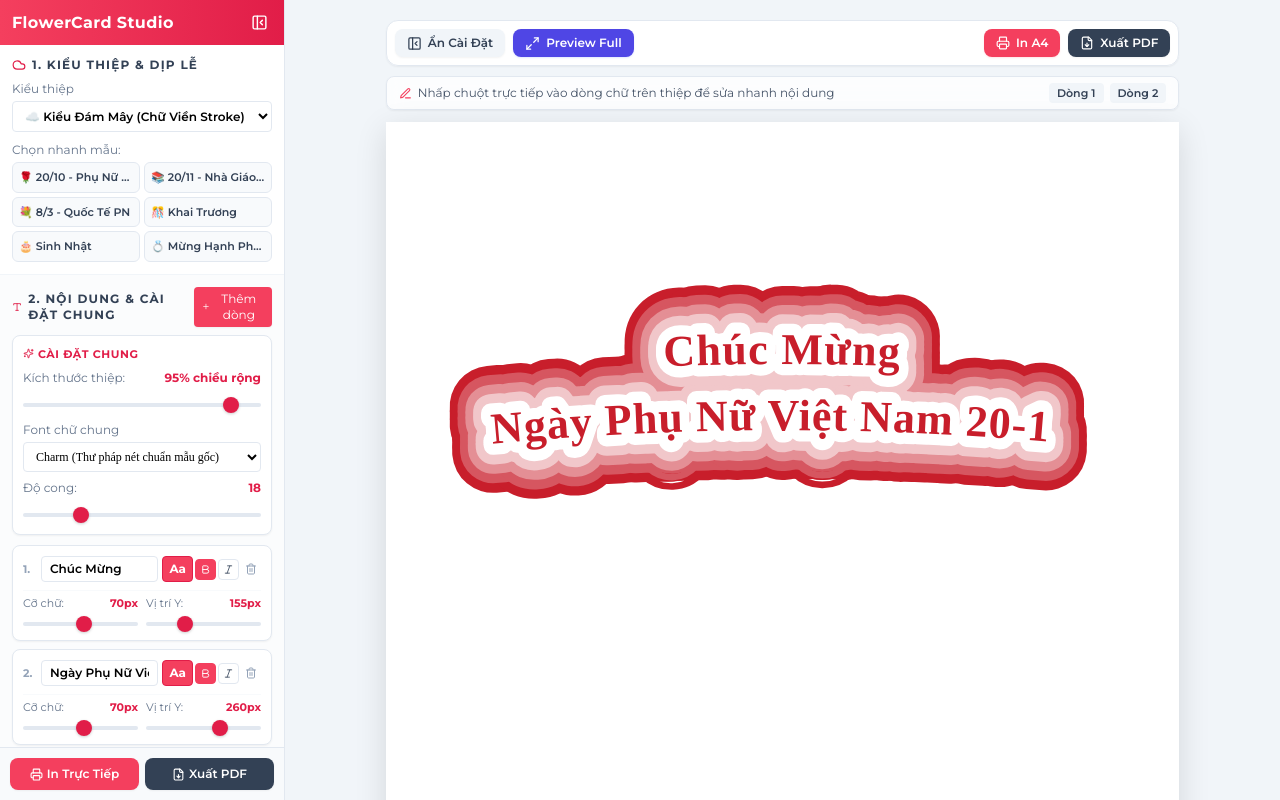
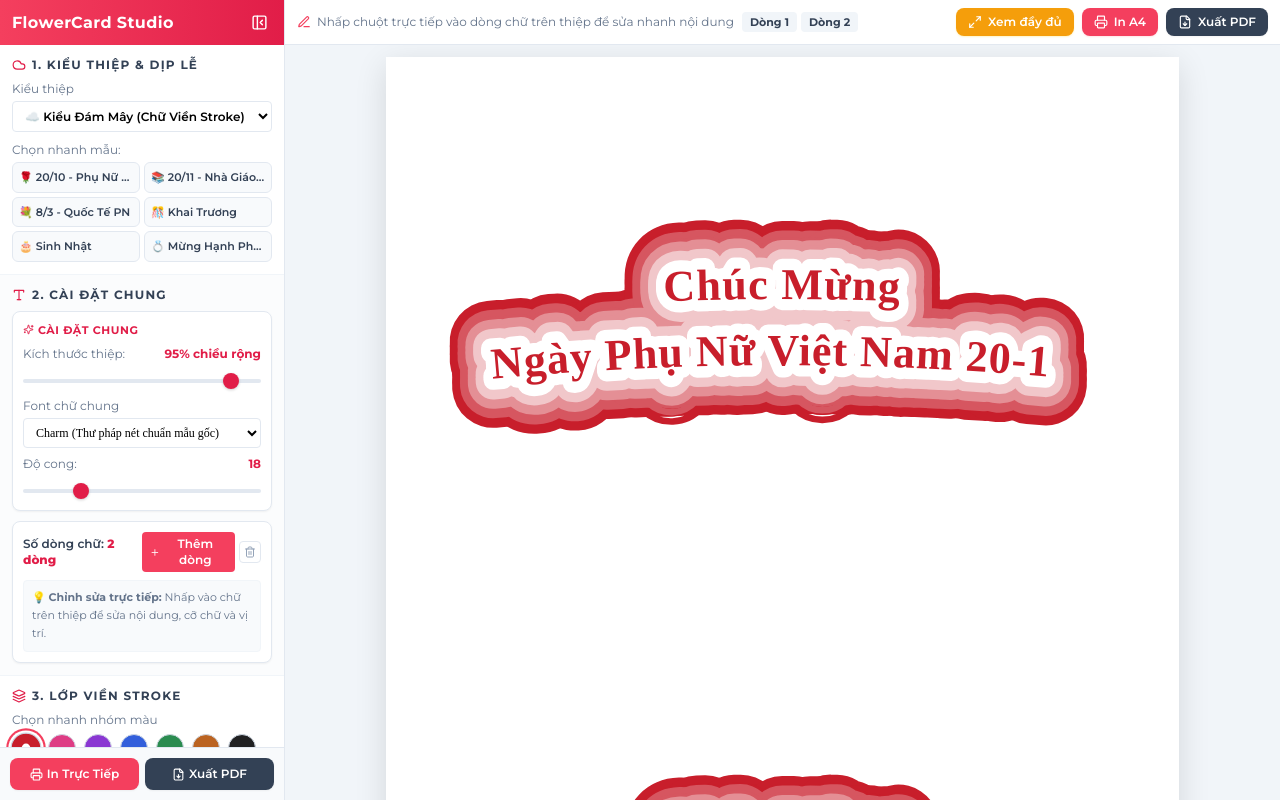
Before and after one commit to tvt253/flowercard-studio, a React (Vite) app: page / in a window 1280 px wide. Built offline with nearby package versions, Linux system fonts and the light colour scheme; a web font is replaced by a local one.

Commit message:
feat: tinh gon toolbar tren cung sticky sat le, hop nhat dong huong dan, an text input o panel

```diff
--- a/src/App.tsx
+++ b/src/App.tsx
@@ -59,25 +59,24 @@ const App: React.FC = () => {
         </div>
       </div>
 
-      {/* FLOATING BUTTON WHEN SIDEBAR IS HIDDEN */}
+      {/* FLOATING BUTTON WHEN SIDEBAR IS HIDDEN - Chỉ giữ lại icon gọn gàng */}
       {!isSidebarOpen && !isFullscreen && (
         <button
           onClick={toggleSidebar}
-          className="fixed top-3 left-3 z-30 flex items-center gap-1.5 px-3 py-2 bg-white/95 hover:bg-white text-slate-700 hover:text-rose-600 border border-slate-200 rounded-lg shadow-md transition-all text-xs font-semibold backdrop-blur print:hidden"
+          className="fixed top-2.5 left-2.5 z-30 p-2 bg-white/95 hover:bg-white text-slate-700 hover:text-rose-600 border border-slate-200 rounded-lg shadow-md transition-all backdrop-blur print:hidden"
           title="Mở lại bảng cài đặt"
         >
-          <PanelLeftOpen size={16} className="text-rose-600" />
-          <span>Hiện Cài Đặt</span>
+          <PanelLeftOpen size={17} className="text-rose-600" />
         </button>
       )}
 
-      {/* MAIN PREVIEW AREA - Giảm padding để khoảng cách giữa panel và tờ A4 sát nhau hơn */}
+      {/* MAIN PREVIEW AREA - Đặt p-0 để thanh công cụ trên cùng nằm sát lề trên, sticky khi cuộn */}
       <main
         className={clsx(
-          'overflow-auto flex flex-col items-center transition-colors duration-300',
+          'flex flex-col items-center transition-colors duration-300 relative',
           isFullscreen
             ? 'fixed inset-0 z-50 bg-slate-950 p-2 sm:p-4 pt-16 overflow-y-auto'
-            : 'flex-1 bg-slate-100 p-2 sm:p-3 overflow-x-auto'
+            : 'flex-1 bg-slate-100 p-0 overflow-y-auto overflow-x-auto'
         )}
       >
         <A4PreviewArea
--- a/src/components/A4PreviewArea.tsx
+++ b/src/components/A4PreviewArea.tsx
@@ -11,8 +11,8 @@ import {
   ArrowDown,
   Maximize2,
   Minimize2,
-  PanelLeftClose,
-  PanelLeftOpen,
+
+
   Printer,
   FileDown,
 } from 'lucide-react';
@@ -286,8 +286,6 @@ interface A4PreviewAreaProps {
 }
 
 const A4PreviewArea: React.FC<A4PreviewAreaProps> = ({
-  isSidebarOpen = true,
-  onToggleSidebar,
   isFullscreen = false,
   onToggleFullscreen,
 }) => {
@@ -310,7 +308,7 @@ const A4PreviewArea: React.FC<A4PreviewAreaProps> = ({
   const popupTopPercent = Math.max(5, Math.min(80, (visualLineY / 420) * 100 - 22));
 
   return (
-    <div className="print-wrapper flex flex-col items-center select-none w-full max-w-none px-1 sm:px-2 py-2">
+    <div className="print-wrapper flex flex-col items-center select-none w-full max-w-none p-0">
       {/* Dynamic Print Styles for A4 Landscape (1 copy) vs Portrait (2 copies) */}
       <style>{`
         @media print {
@@ -410,46 +408,71 @@ const A4PreviewArea: React.FC<A4PreviewAreaProps> = ({
         </div>
       )}
 
-      {/* THANH ĐIỀU KHIỂN CHÍNH (MASTER ACTION BAR) */}
+      {/* THANH ĐIỀU KHIỂN CHÍNH (MASTER ACTION BAR) - SÁT LỀ TRÊN, STICKY KHI CUỘN */}
       {!isFullscreen && (
-        <div
-          className="w-full mb-2.5 flex flex-wrap items-center justify-between gap-2 p-2 bg-white/95 backdrop-blur border border-slate-200 rounded-xl shadow-sm print:hidden transition-all duration-300"
-          style={{
-            maxWidth: isLandscape ? '100%' : 'min(210mm, 100%)',
-          }}
-        >
-          <div className="flex items-center gap-2">
-            {/* Nút Ẩn / Hiện Cài Đặt */}
-            {onToggleSidebar && (
+        <div className="sticky top-0 z-20 w-full bg-white/95 backdrop-blur-md border-b border-slate-200 shadow-xs px-3 py-2 flex flex-wrap items-center justify-between gap-2.5 print:hidden">
+          {/* BÊN TRÁI: DÒNG CHỮ HƯỚNG DẪN / TRẠNG THÁI & CHỌN NHANH DÒNG */}
+          <div className="flex items-center gap-2 min-w-0 flex-1">
+            <div className="flex items-center gap-1.5 text-xs text-slate-700 min-w-0">
+              <Edit3 size={14} className="text-rose-500 flex-shrink-0" />
+              {selectedLine ? (
+                <span className="truncate">
+                  Đang sửa:{' '}
+                  <strong className="text-rose-600 font-bold">
+                    {selectedLine.text.length > 25
+                      ? selectedLine.text.slice(0, 25) + '...'
+                      : selectedLine.text}
+                  </strong>
+                </span>
+              ) : (
+                <span className="text-slate-500 font-medium truncate">
+                  Nhấp chuột trực tiếp vào dòng chữ trên thiệp để sửa nhanh nội dung
+                </span>
+              )}
+            </div>
+
+            {/* Nút chọn nhanh dòng chữ */}
+            <div className="flex items-center gap-1 flex-shrink-0">
+              {config.lines.map((line, idx) => (
+                <button
+                  key={line.id}
+                  onClick={() => setSelectedLineId(selectedLineId === line.id ? null : line.id)}
+                  className={clsx(
+                    'px-2 py-0.5 rounded text-[11px] font-bold transition-colors',
+                    selectedLineId === line.id
+                      ? 'bg-rose-500 text-white shadow-xs'
+                      : 'bg-slate-100 hover:bg-slate-200 text-slate-700'
+                  )}
+                >
+                  Dòng {idx + 1}
+                </button>
+              ))}
+              {selectedLineId && (
+                <button
+                  onClick={() => setSelectedLineId(null)}
+                  className="p-1 hover:bg-slate-100 text-slate-400 hover:text-slate-600 rounded text-xs leading-none"
+                  title="Đóng thanh chỉnh sửa"
+                >
+                  ✕
+                </button>
+              )}
+            </div>
+          </div>
+
+          {/* BÊN PHẢI: CÁC NÚT CHỨC NĂNG (XEM ĐẦY ĐỦ MÀU ẤM CẠNH IN A4, XUẤT PDF) */}
+          <div className="flex items-center gap-2 flex-shrink-0">
+            {/* Nút Xem đầy đủ (màu ấm hổ phách/amber cạnh nút In A4) */}
+            {onToggleFullscreen && (
               <button
-                onClick={onToggleSidebar}
-                className={clsx(
-                  'flex items-center gap-1.5 px-3 py-1.5 rounded-lg text-xs font-semibold transition-all shadow-sm',
-                  isSidebarOpen
-                    ? 'bg-slate-100 hover:bg-slate-200 text-slate-700'
-                    : 'bg-rose-500 hover:bg-rose-600 text-white shadow-rose-200'
-                )}
-                title={isSidebarOpen ? 'Ẩn bảng cài đặt để xem thiệp to và rõ hơn' : 'Mở bảng cài đặt'}
+                onClick={onToggleFullscreen}
+                className="flex items-center gap-1.5 px-3 py-1.5 bg-amber-500 hover:bg-amber-600 text-white rounded-lg text-xs font-semibold transition-all shadow-sm shadow-amber-100"
+                title="Xem thiệp ở chế độ toàn màn hình"
               >
-                {isSidebarOpen ? <PanelLeftClose size={15} /> : <PanelLeftOpen size={15} />}
-                <span>{isSidebarOpen ? 'Ẩn Cài Đặt' : 'Hiện Cài Đặt'}</span>
+                <Maximize2 size={14} />
+                <span>Xem đầy đủ</span>
               </button>
             )}
 
-            {/* Nút Xem Toàn Màn Hình (Preview Full) */}
-            {onToggleFullscreen && (
-              <button
-                onClick={onToggleFullscreen}
-                className="flex items-center gap-1.5 px-3 py-1.5 bg-indigo-600 hover:bg-indigo-700 text-white rounded-lg text-xs font-semibold transition-all shadow-sm shadow-indigo-100"
-                title="Xem thiệp ở chế độ toàn màn hình không có thanh công cụ"
-              >
-                <Maximize2 size={15} />
-                <span>Preview Full</span>
-              </button>
-            )}
-          </div>
-
-          <div className="flex items-center gap-2">
             {/* Nút In A4 nhanh */}
             <button
               onClick={() => handlePrint(isLandscape)}
@@ -473,61 +496,9 @@ const A4PreviewArea: React.FC<A4PreviewAreaProps> = ({
         </div>
       )}
 
-      {/* Thanh công cụ thông báo hướng dẫn sửa trực tiếp trên Preview */}
-      <div
-        className="mb-3 flex items-center justify-between w-full px-3 py-1.5 bg-white/80 backdrop-blur border border-slate-200 rounded-lg shadow-sm text-xs text-slate-600 print:hidden transition-all duration-300"
-        style={{
-          maxWidth: isLandscape ? '100%' : 'min(210mm, 100%)',
-        }}
-      >
-        <div className="flex items-center gap-1.5 font-medium">
-          <Edit3 size={13} className="text-rose-500 flex-shrink-0" />
-          <span>
-            {selectedLine ? (
-              <span>
-                Đang sửa:{' '}
-                <strong className="text-rose-600">
-                  {selectedLine.text.length > 25
-                    ? selectedLine.text.slice(0, 25) + '...'
-                    : selectedLine.text}
-                </strong>
-              </span>
-            ) : (
-              <span>Nhấp chuột trực tiếp vào dòng chữ trên thiệp để sửa nhanh nội dung</span>
-            )}
-          </span>
-        </div>
-
-        {/* Nút chọn nhanh dòng chữ */}
-        <div className="flex items-center gap-1.5">
-          {config.lines.map((line, idx) => (
-            <button
-              key={line.id}
-              onClick={() => setSelectedLineId(selectedLineId === line.id ? null : line.id)}
-              className={clsx(
-                'px-2 py-0.5 rounded text-[11px] font-semibold transition-colors',
-                selectedLineId === line.id
-                  ? 'bg-rose-500 text-white'
-                  : 'bg-slate-100 hover:bg-slate-200 text-slate-700'
-              )}
-            >
-              Dòng {idx + 1}
-            </button>
-          ))}
-          {selectedLineId && (
-            <button
-              onClick={() => setSelectedLineId(null)}
-              className="p-1 hover:bg-slate-100 text-slate-400 hover:text-slate-600 rounded"
-              title="Đóng thanh chỉnh sửa"
-            >
-              ✕
-            </button>
-          )}
-        </div>
-      </div>
-
-      {/* TỜ GIẤY A4: XOAY NGANG (297x210) KHI 1 BẢN, ĐỨNG (210x297) KHI 2 BẢN */}
-      <div
+      {/* VÙNG CHỨA TỜ GIẤY A4 */}
+      <div className="w-full flex flex-col items-center px-2 sm:px-3 py-3">
+        <div
         id="a4-print-area"
         className="a4-paper bg-white relative transition-all duration-300 mx-auto overflow-hidden"
         style={{
@@ -613,11 +584,12 @@ const A4PreviewArea: React.FC<A4PreviewAreaProps> = ({
           ))}
         </div>
       )}
+      </div>
     </div>
 
-    <p className="text-xs text-slate-400 mt-3 text-center print:hidden">
-      Nhấn <strong>In Trực Tiếp</strong> để in ra máy in hoặc <strong>Xuất PDF</strong> để lưu file in sắc nét.
-    </p>
+
+
+
   </div>
   );
 };
--- a/src/components/ControlSidebar.tsx
+++ b/src/components/ControlSidebar.tsx
@@ -1,11 +1,9 @@
 import React from 'react';
 import { useCardStore } from '../store/useCardStore';
-import { TextLine, PresetName, StyleType } from '../types/card';
+import { PresetName, StyleType } from '../types/card';
 import {
   Plus,
   Trash2,
-  Bold,
-  Italic,
   Printer,
   FileDown,
   Layers,
@@ -28,56 +26,6 @@ interface PresetItem {
   label: string;
   value: PresetName;
 }
-
-const DebouncedTextInput: React.FC<{
-  initialValue: string;
-  onCommit: (val: string) => void;
-  className?: string;
-  placeholder?: string;
-}> = ({ initialValue, onCommit, className, placeholder }) => {
-  const [val, setVal] = React.useState(initialValue);
-  const timerRef = React.useRef<ReturnType<typeof setTimeout> | null>(null);
-
-  React.useEffect(() => {
-    setVal(initialValue);
-  }, [initialValue]);
-
-  const handleChange = (e: React.ChangeEvent<HTMLInputElement>) => {
-    const next = e.target.value;
-    setVal(next);
-    if (timerRef.current) clearTimeout(timerRef.current);
-    timerRef.current = setTimeout(() => {
-      onCommit(next);
-    }, 350);
-  };
-
-  const handleKeyDown = (e: React.KeyboardEvent<HTMLInputElement>) => {
-    if (e.key === 'Enter') {
-      if (timerRef.current) clearTimeout(timerRef.current);
-      onCommit(val);
-      (e.target as HTMLInputElement).blur();
-    }
-  };
-
-  const handleBlur = () => {
-    if (timerRef.current) clearTimeout(timerRef.current);
-    if (val !== initialValue) {
-      onCommit(val);
-    }
-  };
-
-  return (
-    <input
-      type="text"
-      value={val}
-      onChange={handleChange}
-      onKeyDown={handleKeyDown}
-      onBlur={handleBlur}
-      className={className}
-      placeholder={placeholder}
-    />
-  );
-};
 
 // 1. Mẫu chọn nhanh cho KIỂU ĐÁM MÂY (bỏ chia buồn, khai trương màu đỏ, sinh nhật màu hồng)
 const CLOUD_PRESETS: PresetItem[] = [
@@ -132,8 +80,6 @@ const ControlSidebar: React.FC<ControlSidebarProps> = ({
     config,
     addLine,
     removeLine,
-    updateLine,
-    toggleLineTextCase,
     updateConfig,
     setStyleType,
     updateGlobalTypography,
@@ -217,21 +163,15 @@ const ControlSidebar: React.FC<ControlSidebarProps> = ({
           </div>
         </div>
 
-        {/* MỤC 2: NỘI DUNG CHỮ & ĐIỀU CHỈNH CHUNG */}
+        {/* MỤC 2: CÀI ĐẶT CHUNG */}
         <div className="p-3 border-b border-slate-100 bg-slate-50/50">
           <div className="flex items-center justify-between mb-2">
             <div className="flex items-center gap-1.5">
               <Type size={14} className="text-rose-600" />
               <h2 className="text-xs font-bold text-slate-700 uppercase tracking-widest">
-                2. Nội Dung & Cài Đặt Chung
+                2. Cài Đặt Chung
               </h2>
             </div>
-            <button
-              onClick={addLine}
-              className="flex items-center gap-1 px-2 py-1 text-xs bg-rose-500 text-white rounded hover:bg-rose-600 transition-colors shadow-sm"
-            >
-              <Plus size={11} /> Thêm dòng
-            </button>
           </div>
 
           {/* Cài đặt chung đồng nhất */}
@@ -240,7 +180,7 @@ const ControlSidebar: React.FC<ControlSidebarProps> = ({
               <Sparkles size={11} /> Cài đặt chung
             </div>
 
-            {/* Kích thước thiệp so với giấy - mặc định 95% chiều rộng giấy và căn giữa */}
+            {/* Kích thước thiệp so với giấy */}
             <div>
               <div className="flex justify-between text-xs font-medium text-slate-500 mb-1">
                 <span>Kích thước thiệp:</span>
@@ -288,7 +228,7 @@ const ControlSidebar: React.FC<ControlSidebarProps> = ({
               </select>
             </div>
 
-            {/* Độ cong tăng lên đến 80 */}
+            {/* Độ cong */}
             <div>
               <div className="flex justify-between text-xs font-medium text-slate-500 mb-1">
                 <span>Độ cong:</span>
@@ -306,126 +246,33 @@ const ControlSidebar: React.FC<ControlSidebarProps> = ({
             </div>
           </div>
 
-          {/* Danh sách nhập nội dung từng dòng */}
-          <div className="space-y-2">
-            {config.lines.map((line: TextLine, index: number) => (
-              <div
-                key={line.id}
-                className="p-2.5 border border-slate-200 rounded-lg bg-white space-y-2 shadow-sm"
+          {/* Quản lý số lượng dòng chữ & hướng dẫn sửa trực tiếp */}
+          <div className="p-2.5 bg-white border border-slate-200 rounded-lg space-y-2 shadow-sm">
+            <div className="flex items-center justify-between">
+              <span className="text-xs font-semibold text-slate-700">
+                Số dòng chữ: <strong className="text-rose-600">{config.lines.length} dòng</strong>
+              </span>
+              <div className="flex items-center gap-1">
+                <button
+                  onClick={addLine}
+                  className="flex items-center gap-1 px-2 py-1 text-xs bg-rose-500 hover:bg-rose-600 text-white rounded transition-colors shadow-xs font-semibold"
                 >
-                {/* Dòng input text */}
-                <div className="flex items-center gap-1">
-                  <span className="text-[11px] font-bold text-slate-400 flex-shrink-0 min-w-[14px]">
-                    {index + 1}.
-                  </span>
-                  <DebouncedTextInput
-                    initialValue={line.text}
-                    onCommit={(text) => updateLine(line.id, { text })}
-                    className="flex-1 min-w-0 px-2 py-1 text-xs font-semibold border border-slate-200 rounded focus:outline-none focus:ring-1 focus:ring-rose-400 bg-white"
-                    placeholder={`Nhập dòng ${index + 1}...`}
-                  />
-                  <div className="flex items-center gap-0.5 flex-shrink-0">
-                    {/* Nút chuyển kiểu chữ Aa: Viết hoa đầu từ -> In hoa toàn bộ -> Thường */}
-                    <button
-                      onClick={() => toggleLineTextCase(line.id)}
-                      className={clsx(
-                        'px-1.5 py-1 text-xs border rounded font-bold transition-all shadow-2xs flex-shrink-0',
-                        (!line.textCase || line.textCase === 'capitalize')
-                          ? 'bg-rose-500 border-rose-600 text-white'
-                          : line.textCase === 'uppercase'
-                          ? 'bg-amber-500 border-amber-600 text-white'
-                          : 'bg-white border-slate-200 text-slate-600 hover:bg-slate-50'
-                      )}
-                      title={
-                        (!line.textCase || line.textCase === 'capitalize')
-                          ? 'Đang bật: Viết Hoa Đầu Từ (Chuẩn mẫu) - Bấm để chuyển'
-                          : line.textCase === 'uppercase'
-                          ? 'Đang bật: IN HOA TOÀN BỘ (CAPSLOCK) - Bấm để chuyển'
-                          : 'Đang bật: Chữ thường - Bấm để chuyển'
-                      }
-                    >
-                      {(!line.textCase || line.textCase === 'capitalize')
-                        ? 'Aa'
-                        : line.textCase === 'uppercase'
-                        ? 'AA'
-                        : 'aa'}
-                    </button>
-                    <button
-                      onClick={() =>
-                        updateLine(line.id, {
-                          fontWeight: line.fontWeight === 'bold' ? 'normal' : 'bold',
-                        })
-                      }
-                      className={clsx(
-                        'p-1 text-xs border rounded font-bold transition-colors flex-shrink-0',
-                        line.fontWeight === 'bold'
-                          ? 'bg-rose-500 border-rose-500 text-white'
-                          : 'bg-white border-slate-200 text-slate-600 hover:bg-slate-50'
-                      )}
-                      title="In đậm"
-                    >
-                      <Bold size={11} />
-                    </button>
-                    <button
-                      onClick={() =>
-                        updateLine(line.id, {
-                          fontStyle: line.fontStyle === 'italic' ? 'normal' : 'italic',
-                        })
-                      }
-                      className={clsx(
-                        'p-1 text-xs border rounded italic transition-colors flex-shrink-0',
-                        line.fontStyle === 'italic'
-                          ? 'bg-rose-500 border-rose-500 text-white'
-                          : 'bg-white border-slate-200 text-slate-600 hover:bg-slate-50'
-                      )}
-                      title="Nghiêng"
-                    >
-                      <Italic size={11} />
+                  <Plus size={11} /> Thêm dòng
                 </button>
                 {config.lines.length > 1 && (
                   <button
-                        onClick={() => removeLine(line.id)}
-                        className="p-1 text-slate-400 hover:text-red-600 hover:bg-red-50 rounded transition-colors flex-shrink-0"
-                        title="Xóa dòng này"
+                    onClick={() => removeLine(config.lines[config.lines.length - 1].id)}
+                    className="p-1 text-slate-400 hover:text-red-600 hover:bg-red-50 rounded border border-slate-200 transition-colors"
+                    title="Xóa dòng cuối"
                   >
                     <Trash2 size={12} />
                   </button>
                 )}
               </div>
             </div>
-
-                {/* Tinh chỉnh riêng: Cỡ chữ & Vị trí dọc */}
-                <div className="grid grid-cols-2 gap-2 pt-1 border-t border-slate-50 text-[11px]">
-                  <div>
-                    <div className="flex justify-between text-slate-500 mb-0.5">
-                      <span>Cỡ chữ:</span>
-                      <span className="font-bold text-rose-600">{line.fontSize}px</span>
-                    </div>
-                    <input
-                      type="range"
-                      min={24}
-                      max={110}
-                      value={line.fontSize}
-                      onChange={(e) => updateLine(line.id, { fontSize: parseInt(e.target.value) })}
-                    />
-                  </div>
-
-                  <div>
-                    <div className="flex justify-between text-slate-500 mb-0.5">
-                      <span>Vị trí Y:</span>
-                      <span className="font-bold text-rose-600">{line.offsetY}px</span>
-                    </div>
-                    <input
-                      type="range"
-                      min={60}
-                      max={360}
-                      value={line.offsetY}
-                      onChange={(e) => updateLine(line.id, { offsetY: parseInt(e.target.value) })}
-                    />
-                  </div>
-                </div>
-              </div>
-            ))}
+            <p className="text-[11px] text-slate-500 leading-relaxed bg-slate-50 p-2 rounded border border-slate-100">
+              💡 <strong>Chỉnh sửa trực tiếp:</strong> Nhấp vào chữ trên thiệp để sửa nội dung, cỡ chữ và vị trí.
+            </p>
           </div>
         </div>
 
```
Lines whose indentation alone changed are shown as unchanged.
